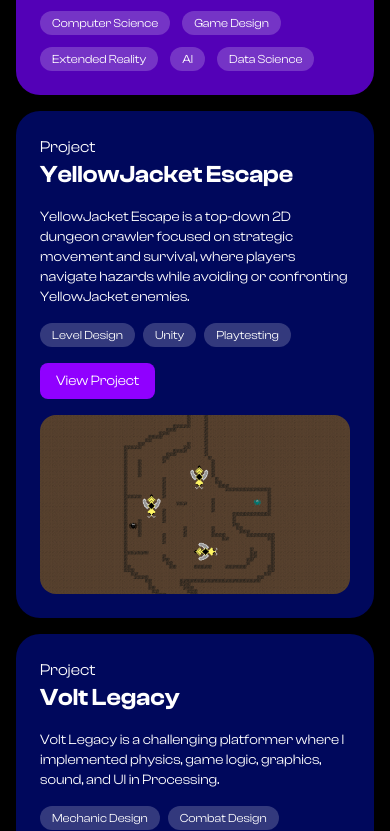
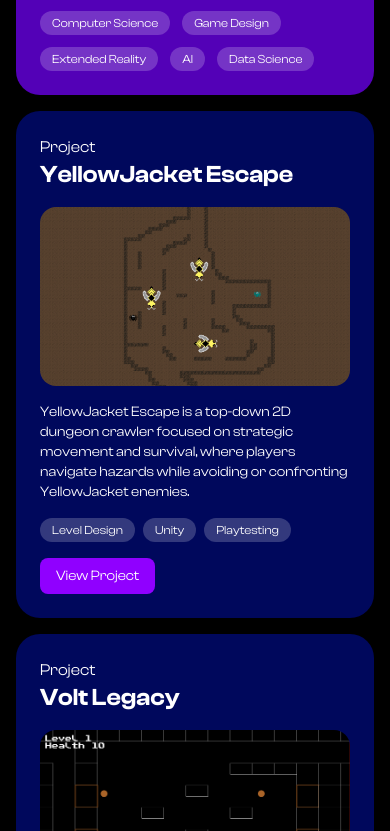
Before and after one commit to ekam-n/ekamn.com, a React (Vite) app: page / in a window 390 px wide. Shown: the part 1173-2004 px from the top of the page. Built offline with nearby package versions, Linux system fonts and the light colour scheme.

Commit message:
fixed image responsiveness for project cards on home page

```diff
--- a/src/components/homeComponents/projectCardInterface.tsx
+++ b/src/components/homeComponents/projectCardInterface.tsx
@@ -2,50 +2,78 @@
   title: string;
   description: string;
   image: string;
-  tags: string[]; // Technologies or categories
-  link?: string; // Optional project link
-  bgColor?: string; // New optional prop for background color
+  tags: string[];       // Technologies or categories
+  link?: string;        // Optional project link
+  bgColor?: string;     // Optional background color
 }
 
-export default function ProjectCard({ title, description, image, tags, link, bgColor = "#00085C" }: ProjectCardProps) {
+export default function ProjectCard({
+  title,
+  description,
+  image,
+  tags,
+  link,
+  bgColor = "#00085C",
+}: ProjectCardProps) {
   return (
-    <div className="flex flex-col lg:flex-row items-center gap-4 h-full rounded-3xl shadow-lg p-6 md:p-8 text-white" style={{ backgroundColor: bgColor }}>
+    <div
+      className="flex flex-col lg:flex-row items-center gap-4 h-full rounded-3xl shadow-lg p-6 md:p-8 text-white"
+      style={{ backgroundColor: bgColor }}
+    >
+      {/* Left Column */}
       <div className="flex-1">
         <h3 className="text-md md:text-lg">Project</h3>
+        <h2 className="text-2xl md:text-3xl lg:text-4xl font-semibold mb-4">
+          {title}
+        </h2>
 
-        <h2 className="text-2xl md:text-3xl lg:text-4xl font-semibold mb-4">{title}</h2>
+        {/* SMALL-SCREEN IMAGE: shows only on <lg */}
+        <div className="block lg:hidden mb-4">
+          <img
+            src={image}
+            alt={title}
+            className="w-full rounded-2xl object-cover"
+          />
+        </div>
 
         {/* Project Description */}
-        <p className="text-sm md:text-base lg:text-lg text-white mt-2">{description}</p>
+        <p className="text-sm md:text-base lg:text-lg mt-2">{description}</p>
 
         {/* Tags */}
         <div className="flex flex-wrap gap-2 mt-4">
           {tags.map((tag) => (
-            <span key={tag} className="bg-white/20 px-3 py-1 rounded-full text-xs md:text-sm">
+            <span
+              key={tag}
+              className="bg-white/20 px-3 py-1 rounded-full text-xs md:text-sm"
+            >
               {tag}
             </span>
           ))}
         </div>
 
-        {/* View Project Button (if a link is provided) */}
+        {/* View Project Button */}
         {link && (
           <div className="mt-4">
             <a
               href={link}
               target="_blank"
               rel="noopener noreferrer"
-              className="inline-block bg-[#9000FF] hover:bg-[#EC8DFF] transition-colors text-white px-4 py-2 rounded-lg text-sm md:text-base"
+              className="inline-block bg-[#9000FF] hover:bg-[#EC8DFF] transition-colors px-4 py-2 rounded-lg text-sm md:text-base"
             >
               View Project
             </a>
           </div>
         )}
       </div>
-      {/* Project Image */}
-      <div className="flex-1 flex justify-center">
-        <img src={image} alt={title} className="w-full rounded-2xl object-cover" />
+
+      {/* LARGE-SCREEN IMAGE: shows only on ≥lg */}
+      <div className="hidden lg:flex flex-1 justify-center">
+        <img
+          src={image}
+          alt={title}
+          className="w-full rounded-2xl object-cover"
+        />
       </div>
-
     </div>
   );
 }
--- /dev/null
+++ b/src/components/projectsCards.tsx
@@ -0,0 +1,47 @@
+import { motion } from "framer-motion";
+import Hero from "./homeComponents/hero";
+import Education from "./homeComponents/education";
+import Skills from "./homeComponents/skills";
+import ProjectCards from "../components/homeComponents/projectCards";
+
+// Animation Variants
+const fadeInVariant = {
+  hidden: (i: number) => ({
+    opacity: 0,
+    y: i === 0 ? 0 : 50,    // hero (i=0) only fades, others slide up
+  }),
+  visible: (i: number) => ({
+    opacity: 1,
+    y: 0,
+    transition: {
+      duration: 0.6,
+      ease: "easeOut",
+      delay: i * 0.1,
+    },
+  }),
+};
+
+export default function HomeCards() {
+  const sections = [
+    { component: <Hero />, key: "hero" },
+    { component: <Skills />, key: "skills" },
+    { component: <Education />, key: "education" },
+    { component: <ProjectCards />, key: "projects" },
+  ];
+
+  return (
+    <section className="space-y-4">
+      {sections.map((section, index) => (
+        <motion.div
+          key={section.key}
+          variants={fadeInVariant}
+          initial="hidden"
+          animate="visible"
+          custom={index}
+        >
+          {section.component}
+        </motion.div>
+      ))}
+    </section>
+  );
+}
```
Also changed, not shown: src/components/projectsComponents/navBar.tsx (added), 1 other file (tests, documents, lock files or other folders).
